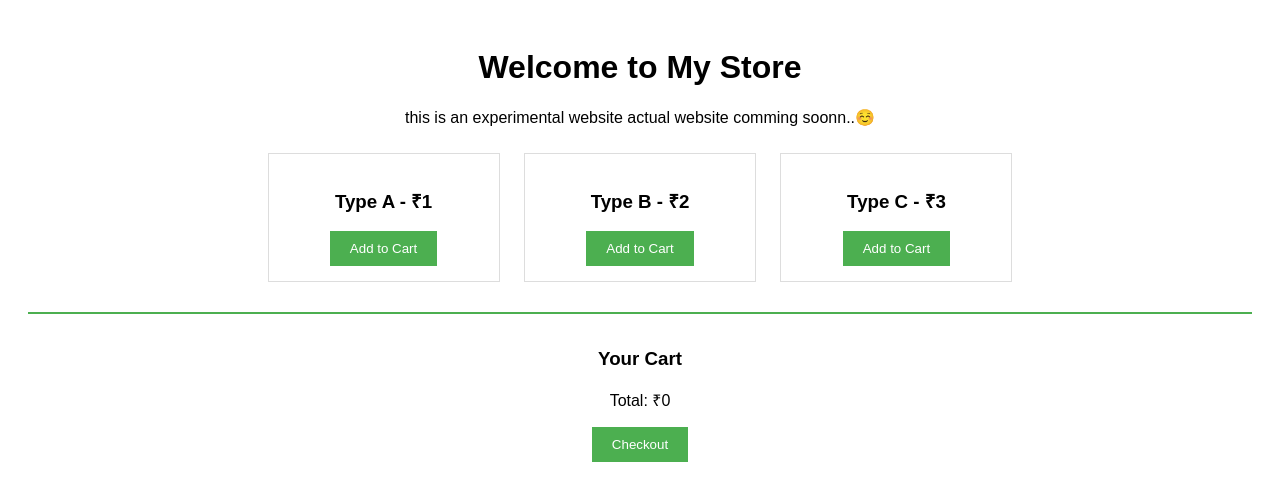
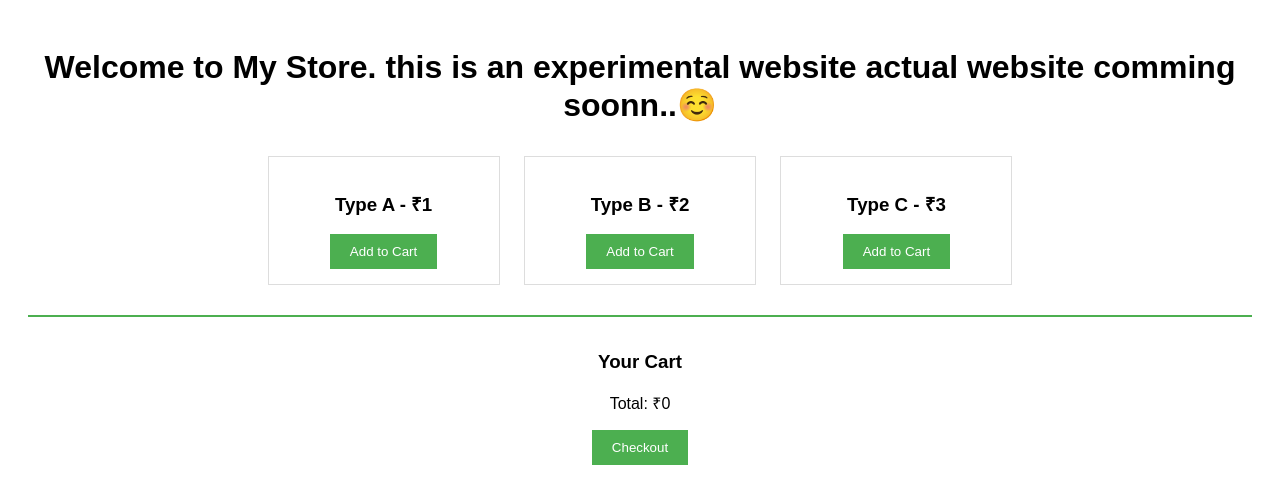
Before and after one commit to Chitra001/payment-gateway, a plain HTML site: page index.html in a window 1280 px wide. Drawn offline with Linux system fonts and the light colour scheme.

Commit message:
Update index.html

```diff
--- a/index.html
+++ b/index.html
@@ -13,8 +13,8 @@
     </style>
 </head>
 <body>
-    <h1>Welcome to My Store</h1>
-    <p>this is an experimental website actual website comming soonn..☺️</p>
+    <h1>Welcome to My Store. this is an experimental website actual website comming soonn..☺️</h1>
+
 
     <div class="product">
         <h3>Type A - ₹1</h3>
```
